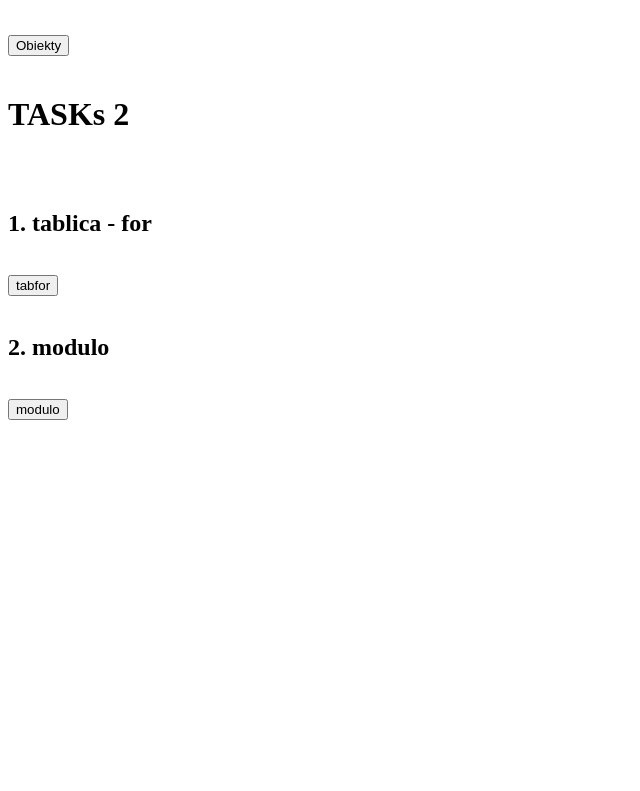
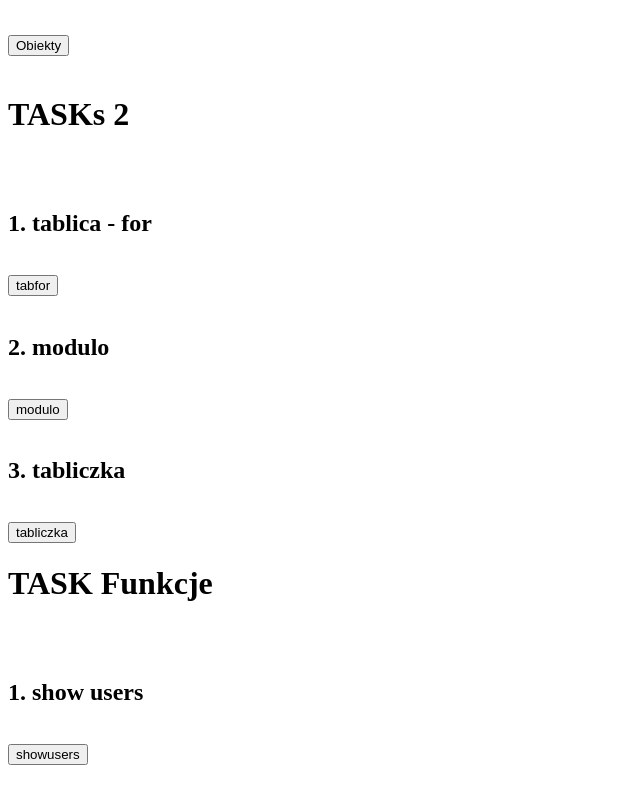
Before and after one commit to sszczerbicki/kursreact2, a website: page JavaScript/task.html in a window 1280 px wide. Shown: the part 574-1365 px from the top of the page, without its empty margins (0-640 px from the left). Before the commit the page ends 1020 px from the top, so only its background shows below. Drawn offline with Linux system fonts and the light colour scheme.

Commit message:
javascript taski 3

```diff
--- a/JavaScript/task.html
+++ b/JavaScript/task.html
@@ -32,5 +32,11 @@
     <h2>2. modulo</h2><br>
     <button onclick="modulo()">modulo</button>
     <br><br>
+    <h2>3. tabliczka</h2><br>
+    <button onclick="tabliczka()">tabliczka</button>
+    <h1>TASK Funkcje</h1><br><br>
+    <h2>1. show users</h2><br>
+    <button onclick="showUsers()">showusers</button>
+    <br><br>
 </body>
 </html>
--- a/JavaScript/tasks.js
+++ b/JavaScript/tasks.js
@@ -95,3 +95,30 @@ function modulo(){
         }
     }
 }
+
+function tabliczka(){
+    n = 5;
+    const tab=[];
+    for (let i=1; i<=n; i++){
+        for (let j=1;j<=n; j++){
+            tab.push(i + "x" + j + "=" + i*j);
+        }
+        tab.next();
+    }
+    console.log(tab);
+}
+
+
+
+
+
+function showUsers(){
+    const users = ["User1","User2","User3","User4","User5"]
+    console.log("Users: ");
+    printArray(users);
+}
+function printArray(tab){
+    for (let i=0; i<tab.length; i++){
+        console.log(tab[i]);
+    }
+}
--- /dev/null
+++ b/package.json
@@ -0,0 +1,5 @@
+{
+  "dependencies": {
+    "jquery": "^3.6.3"
+  }
+}
```
Also changed, not shown: 1 other file.
